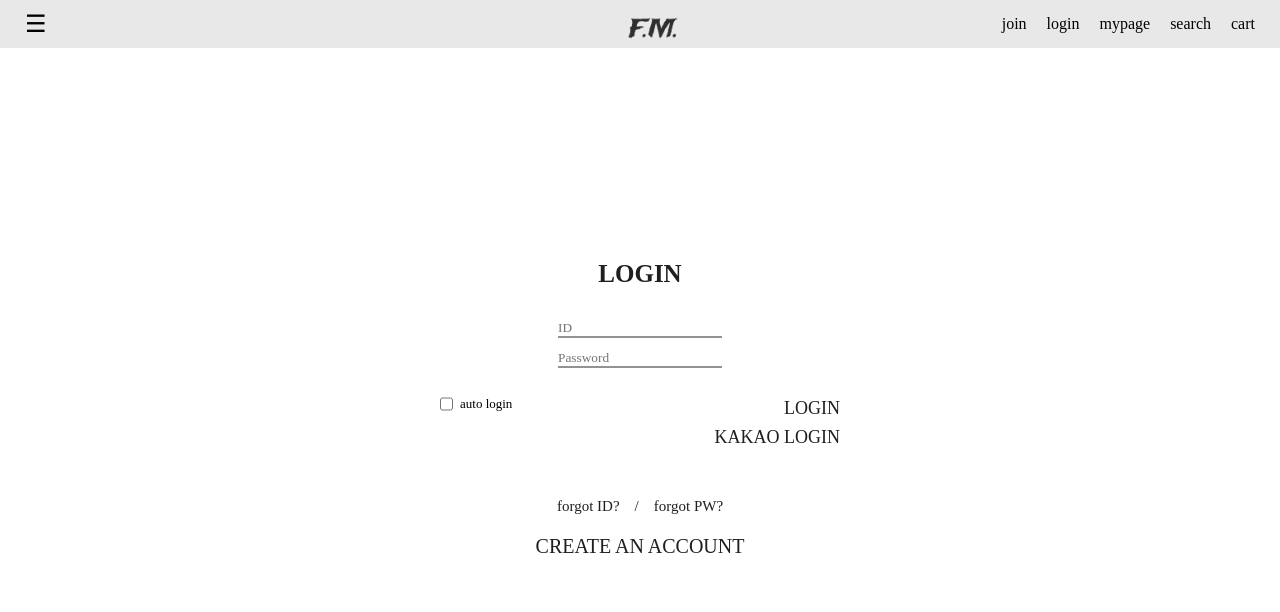
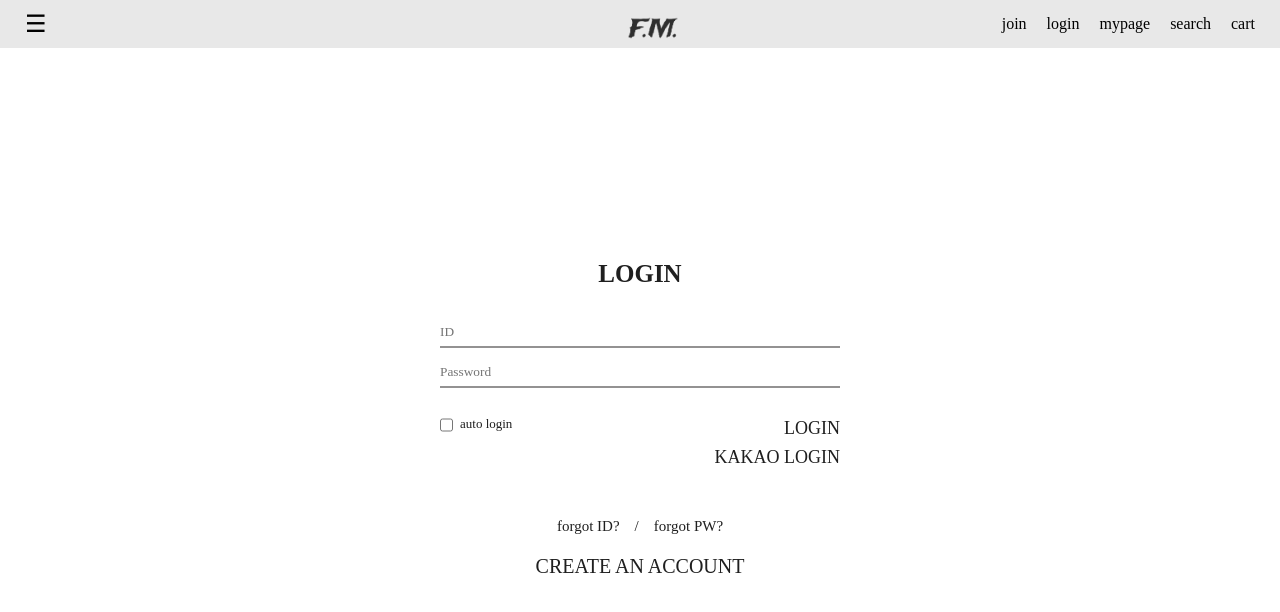
Before and after one commit to KR-ALANT/Capstone1, a React (Create React App) app in the folder shopping-mall/: page /login in a window 1280 px wide. Shown: the top 612 px of the page. Built offline with nearby package versions, Linux system fonts and the light colour scheme; a web font is replaced by a local one.

Commit message:
LoginCss

```diff
--- a/shopping-mall/src/login/Login.module.css
+++ b/shopping-mall/src/login/Login.module.css
@@ -31,9 +31,6 @@ main{
     width: auto;
 }
 
-.all{
-    width: 400px;
-}
 
 .login_input{
     margin-bottom: 10px;
@@ -43,12 +40,16 @@ main{
     border: none;
     border-bottom: 2px solid #939292;
     outline: none;
+    width: 400px;
+    height: 30px;
 }
 
 .passward_input input{
     border: none;
     border-bottom: 2px solid #939292;
     outline: none;
+    width: 400px;
+    height: 30px;
 }
 
 .middle_div{
@@ -58,11 +59,16 @@ main{
 }
 .checkbox{
     margin-top: 8px;
+    color: #1F1F1F;
 }
 
 .checkbox_text{
     display: flex;
     font-size: 13px;
+}
+
+.checkbox_text_1{
+    margin-bottom: 2px;;
 }
 
 .login_buttons{
```
